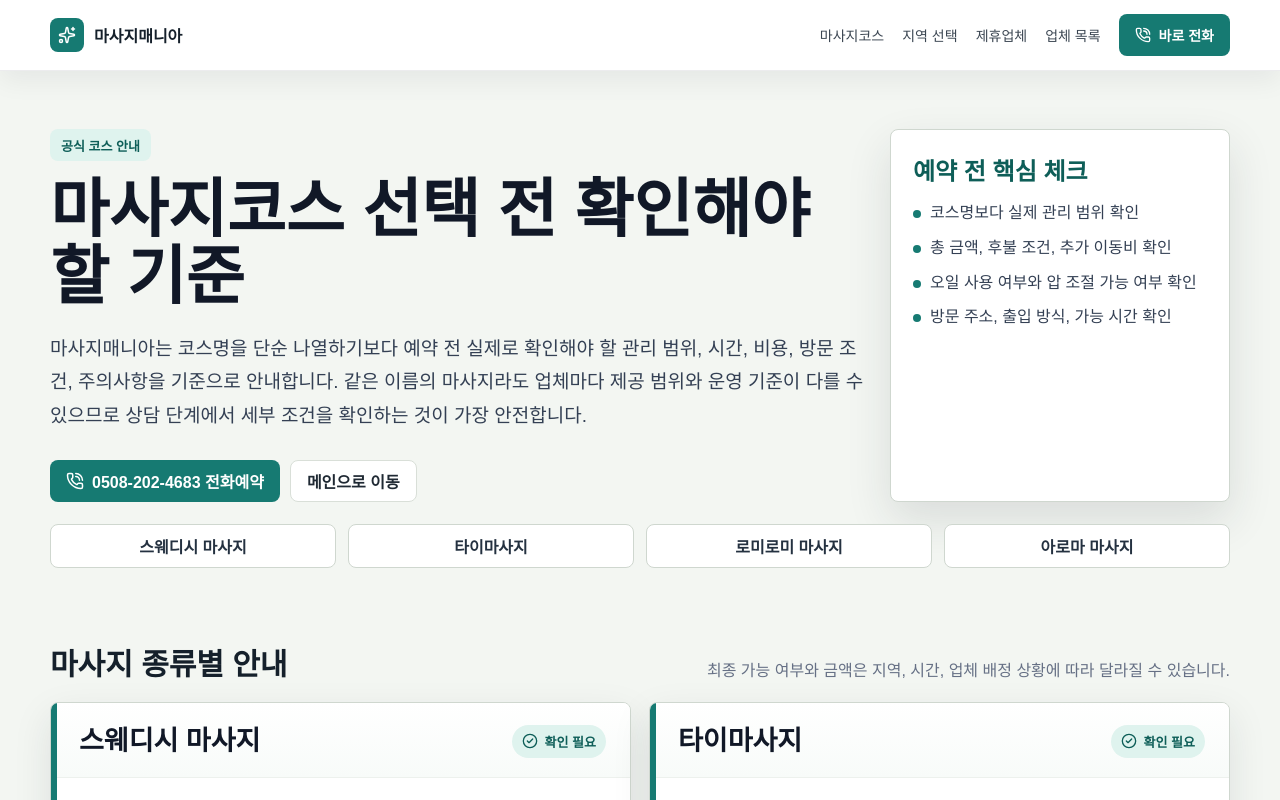
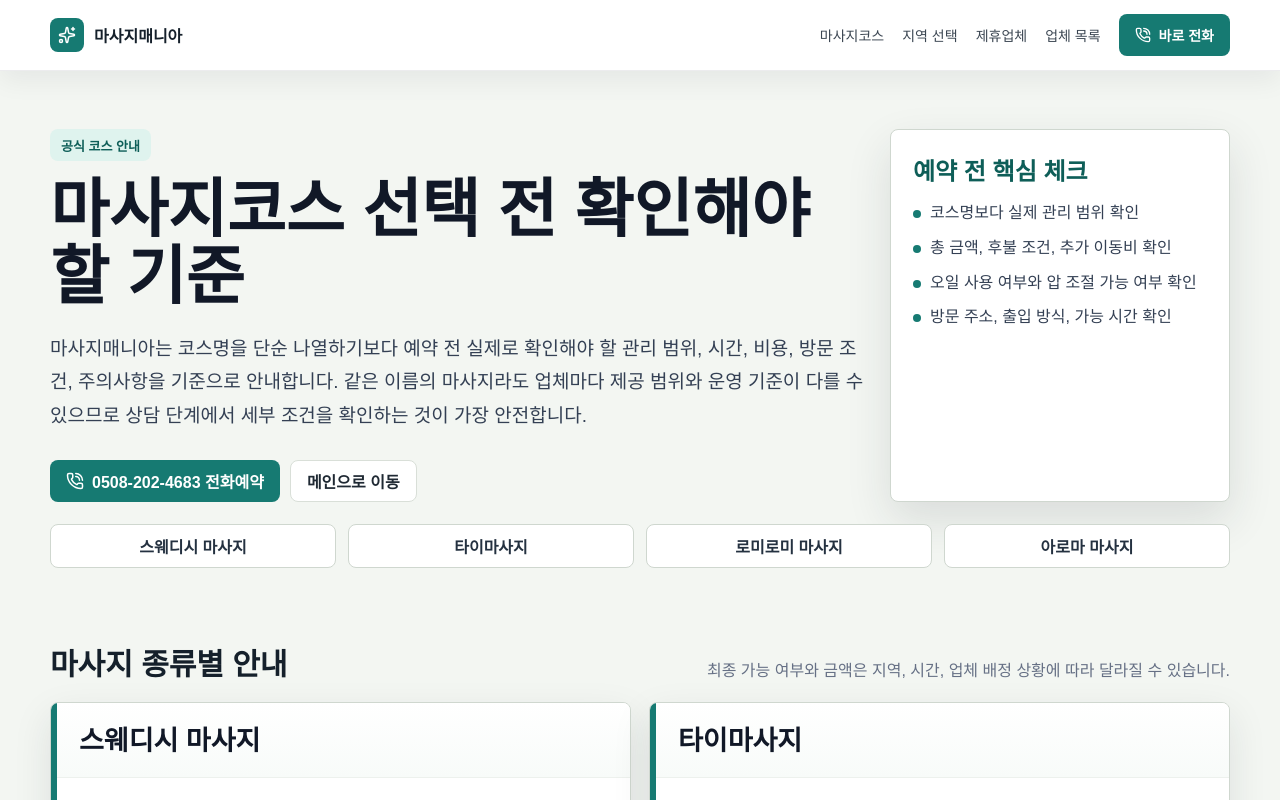
Before and after one commit to guhara1/massage, a Next.js app in the folder codex-https-vercel-com-1-2/: page /courses in a window 1280 px wide. Shown: the top 800 px of the page. Built offline with nearby package versions, Linux system fonts and the light colour scheme.

Commit message:
Remove course card label text

```diff
--- a/codex-https-vercel-com-1-2/src/app/courses/page.tsx
+++ b/codex-https-vercel-com-1-2/src/app/courses/page.tsx
@@ -1,5 +1,5 @@
 import type { Metadata } from "next";
-import { CheckCircle2, PhoneCall, ShieldCheck, Sparkles } from "lucide-react";
+import { PhoneCall, ShieldCheck, Sparkles } from "lucide-react";
 
 const brand = "마사지매니아";
 const phoneNumber = "0508-202-4683";
@@ -81,7 +81,6 @@ export default function CoursesPage() {
             <article className="course-card" id={title} key={title}>
               <div className="course-card-header">
                 <h3>{title}</h3>
-                <span><CheckCircle2 size={16} /> 확인 필요</span>
               </div>
               <p>{description}</p>
             </article>
```
